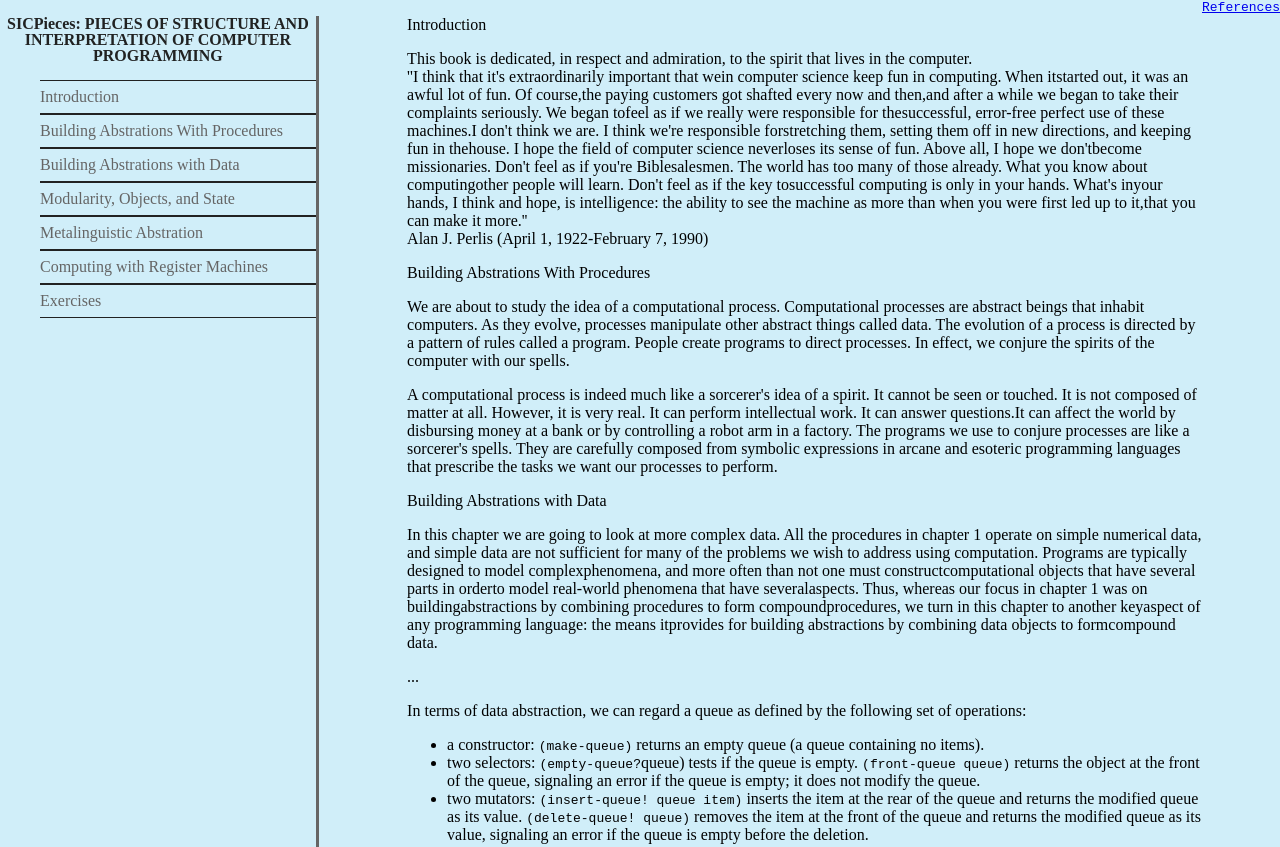
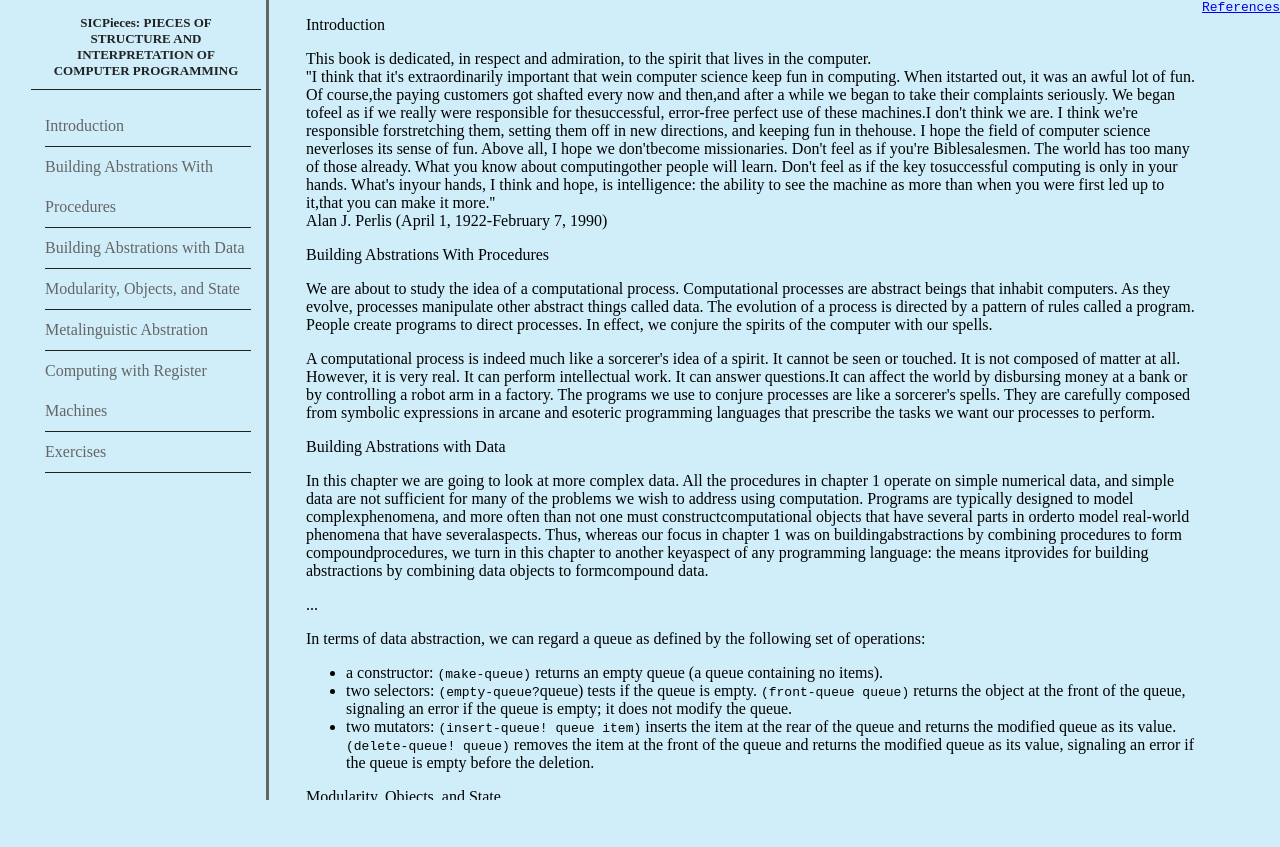
Before and after one commit to CamilaBodack/web-design-projects, a website: page technical_documentation_page/index.html in a window 1280 px wide. Shown: the top 847 px of the page. After the commit the page ends 800 px from the top, so only its background shows below. Drawn offline with Linux system fonts and the light colour scheme.

Commit message:
remove flex direction html, body and set limit to page scroll

```diff
--- a/technical_documentation_page/css/style.css
+++ b/technical_documentation_page/css/style.css
@@ -1,62 +1,82 @@
 html, body{
     margin: 0;
     display: flex;
-    flex-direction: column;
+    width: 100%;
+    height: 100%;
     background-color: rgb(208, 238, 249);
 }
 #main-doc{
     display: inherit;
-    margin: auto;
+    position: static;
+    box-sizing: border-box;
     height: auto;
-    width: 100%;
+    width: auto;
 }
 #nav-bar{
     display: block;
-    width: 180em;
-    max-height: 100%;
-    margin-top: 1em;
-    margin-bottom: 0;
+    position: static;
+    width: 20%;
+    padding: 5px;
+    height: auto;
     margin-left: 0;
-    margin-right: 0;
+    margin-right: auto;
+    border-right: 3px solid rgb(101, 101, 101);
     overflow: scroll;
-    border-right: 3px solid rgb(101, 101, 101);
 }
 #nav-bar header{
     display: inherit;
     text-align: center;
-    line-height: 1;
-    font-size: 16px;
-    font-weight:  bolder;
+    padding: 10px;
+    font-size: 13px;
+    margin-left: 2em;
+    border-bottom: 1px solid rgb(33, 34, 34);
+    font-weight: bold;
     color: rgb(33, 34, 34);
 }
 #nav-bar ul{
     margin-top: 1em;
     margin-left: 0;
-    margin-right: 0;
+    width: auto;
+    height: auto;
 }
 #nav-bar li{
-    display: flex;
-    flex-direction: column;
-    align-items: flex-start;
+    list-style: none;
+    padding: 0;
     margin-left: 0;
-    margin-right: 0;
-    line-height: 2;
-    border-top: 1px solid rgb(33, 34, 34);
+    margin-right: 10px;
+    line-height: 2.5;
     border-bottom: 1px solid rgb(33, 34, 34);
 }
 #nav-bar a{
+    text-align: justify;
     text-decoration: none;
     color: rgb(101, 101, 101);
 }
 .content-container{
+    box-sizing: content-box;
+    position: static;
+    height: auto;
+    width: 70%;
     display: flex;
     flex-direction: column;
     margin-top: 1em;
+    margin-right: 0;
+    overflow-y: scroll;
 }
 .main-section{
-    width: 90%;
+    width: 100%;
     margin-right: 0;
     margin-left: auto;
     margin-top: 0;
-    max-height: 100%;
+    height: auto;
 }
+footer{
+    display: flex;
+    bottom: 0;
+    width: auto;
+    height: auto;
+    margin: 0;
+}
+footer a{
+    display: inline-block;
+}
```
